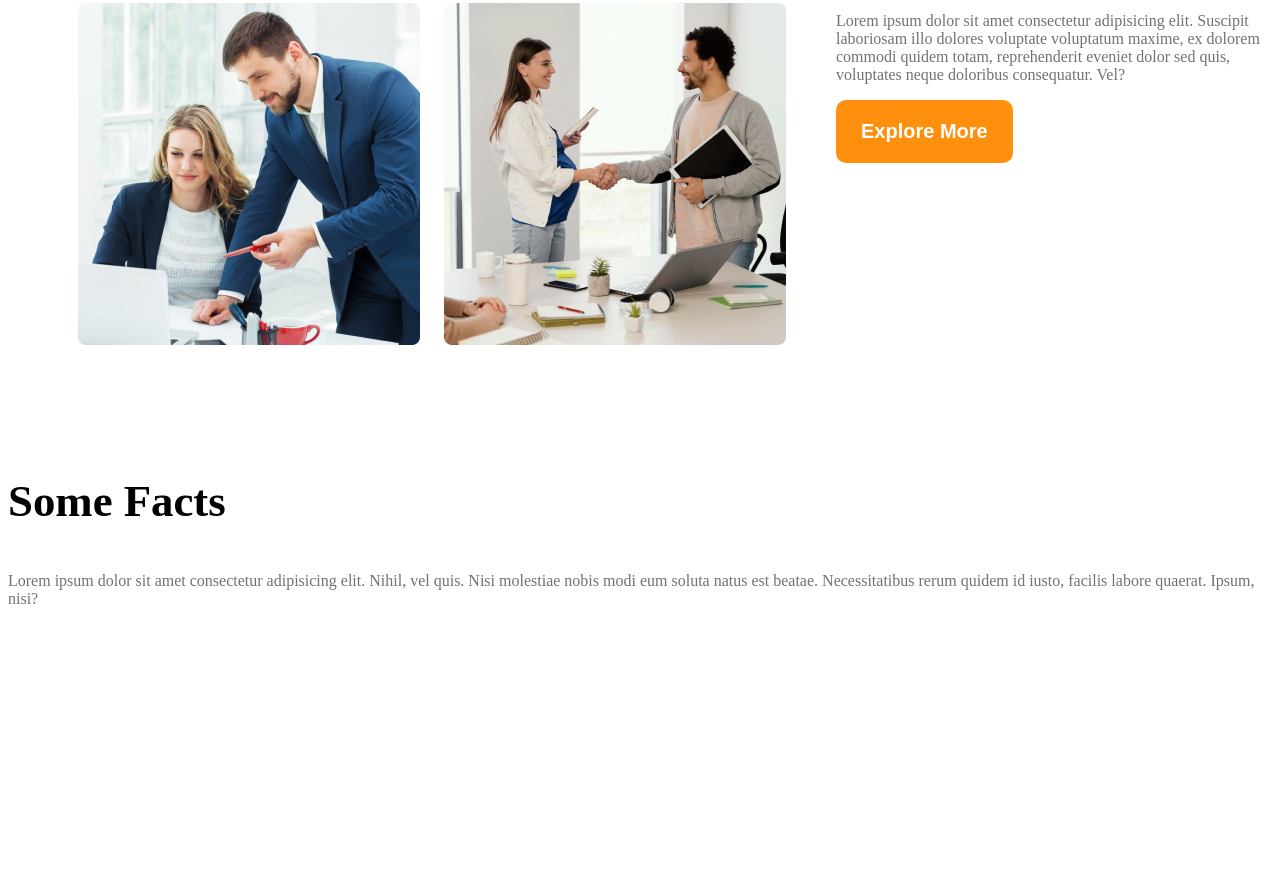
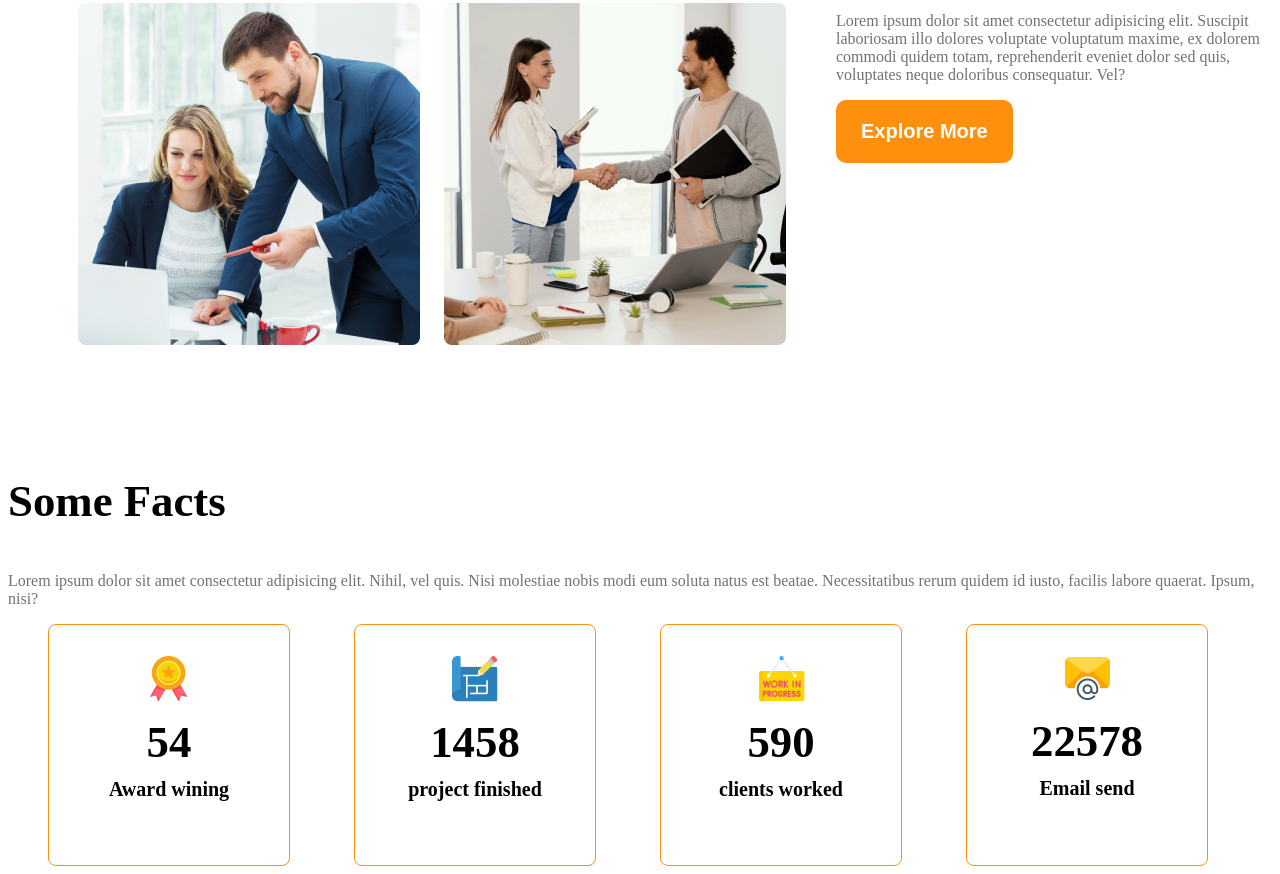
Before and after one commit to tanu42012/g3-architects-website, a plain HTML site: page index.html in a window 1280 px wide. Shown: the part 1669-2543 px from the top of the page. Before the commit the page ends 2454 px from the top, so only its background shows below. Drawn offline with Linux system fonts and the light colour scheme.

Commit message:
added new value

```diff
--- a/index.html
+++ b/index.html
@@ -60,25 +60,33 @@
             <h3 class="section-title">Some Facts</h3>
             <p class="text-light-gray">Lorem ipsum dolor sit amet consectetur adipisicing elit. Nihil, vel quis. Nisi molestiae nobis modi eum soluta natus est beatae. Necessitatibus rerum quidem id iusto, facilis labore quaerat. Ipsum, nisi?</p>
             <div class="fact-container">
-                <div class="fact">
-                    <img src="" alt="" class="fact-icon">
-                    <h4 class="fact-number"></h4>
-                    <h5 class="fact-name"></h5>
+                <div class="fact-card display-flex ">
+                    <div>
+                        <img src="images/icons/ribon.png" alt="" class="fact-icon">
+                    <h4 class="fact-number">54</h4>
+                    <h5 class="fact-name">Award wining</h5>
+                    </div>
                 </div>
-                <div class="fact">
-                    <img src="" alt="" class="fact-icon">
-                    <h4 class="fact-number"></h4>
-                    <h5 class="fact-name"></h5>
+                <div class="fact-card display-flex">
+                    <div>
+                        <img src="images/icons/projects.png" alt="" class="fact-icon">
+                    <h4 class="fact-number">1458</h4>
+                    <h5 class="fact-name">project finished</h5>
+                    </div>
                 </div>
-                <div class="fact">
-                    <img src="" alt="" class="fact-icon">
-                    <h4 class="fact-number"></h4>
-                    <h5 class="fact-name"></h5>
+                <div class="fact-card display-flex">
+                    <div>
+                        <img src="images/icons/customers.png" alt="" class="fact-icon">
+                    <h4 class="fact-number">590</h4>
+                    <h5 class="fact-name">clients worked</h5>
+                    </div>
                 </div>
-                <div class="fact">
-                    <img src="" alt="" class="fact-icon">
-                    <h4 class="fact-number"></h4>
-                    <h5 class="fact-name"></h5>
+                <div class="fact-card display-flex">
+                    <div>
+                        <img src="images/icons/email.png" alt="" class="fact-icon">
+                    <h4 class="fact-number">22578</h4>
+                    <h5 class="fact-name">Email send</h5>
+                    </div>
                 </div>
             </div>
 
--- a/styles/architect.css
+++ b/styles/architect.css
@@ -109,6 +109,36 @@ main > section{
 #quick-list{
   font-weight: 500;
 }
+
+/* some fact related styles */
+.fact-card{
+  border: 1px solid #FF900E;
+  width: 240px;
+  height: 240px;
+  border-radius: 8px;
+  align-items: center;
+  justify-content: center;
+  text-align: center;
+}
+.fact-container{
+  display: grid;
+  grid-template-columns: repeat(4,1fr);
+  margin-left: 2.5rem;
+}
+.fact-number{
+  font-size: 2.8rem;
+  font-weight: 600;
+  margin-top: 10px;
+  margin-bottom: 10px;
+}
+.fact-name{
+  font-size: 1.25rem;
+  font-weight: 600;
+  margin-top: 10px;
+}
+
+
+
 /* responsive media query */
 @media screen  and (max-width:576px){
   .navbar,
```
